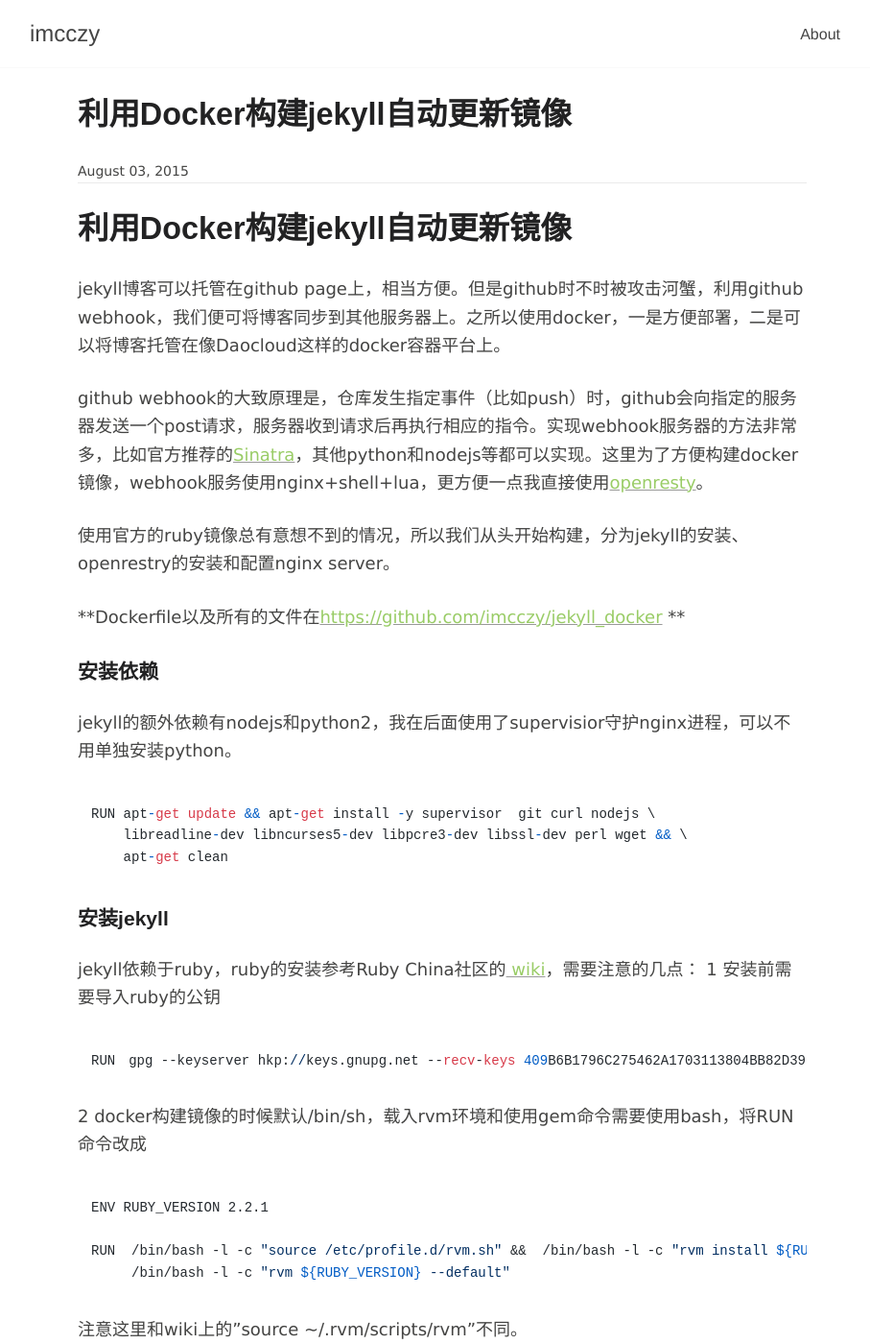
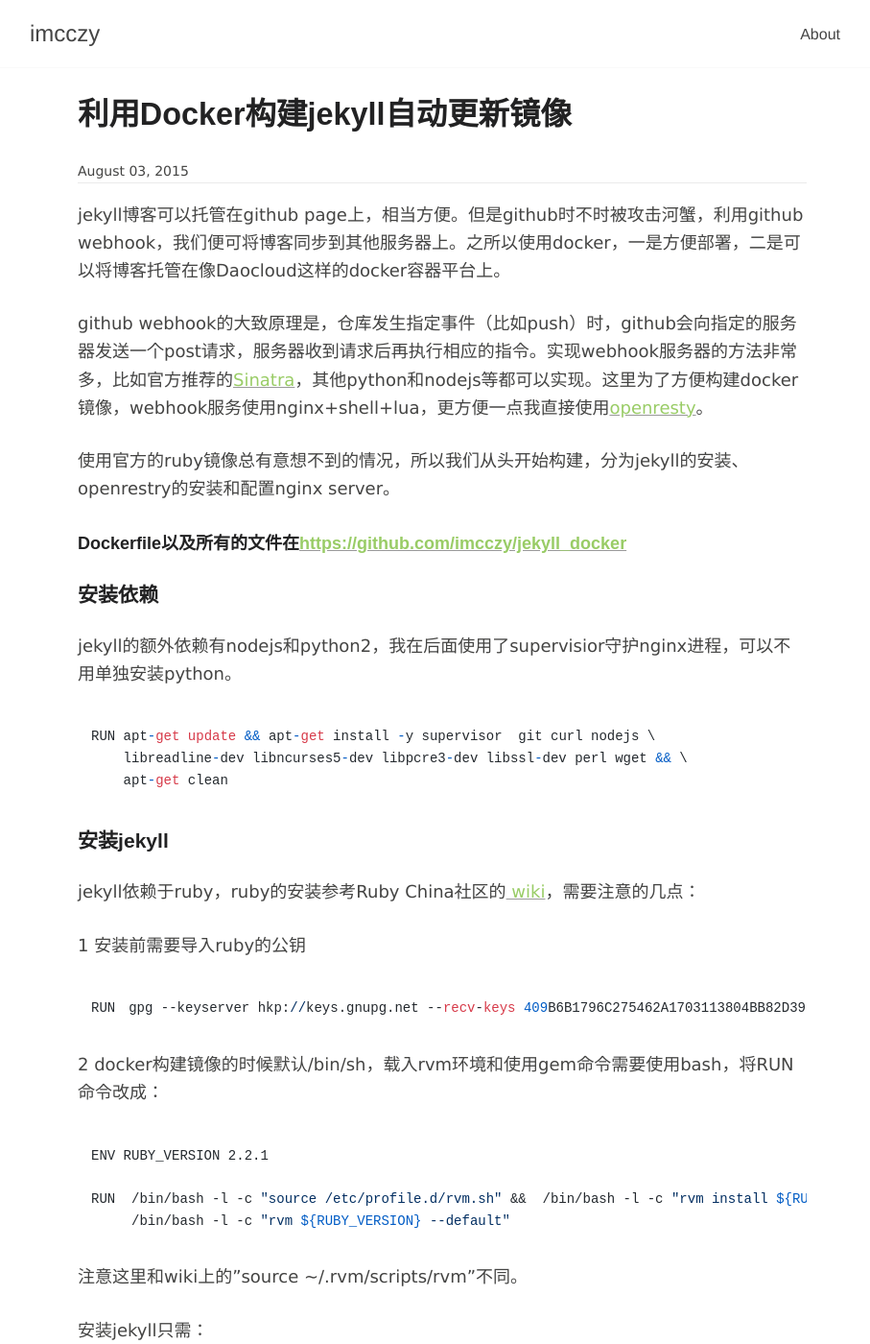
Before and after one commit to imcczy/imcczy.github.io, a Jekyll site: the page built from _posts/2015-08-03-jekyll-docker.md, in a window 1280 px wide and 1400 px high. Shown: the whole window at 96% size, without its empty margins (179-1086 px from the left). Built offline with Jekyll 4.4.1, drawn with Linux system fonts in a browser that asks for light colours; nearby versions of some CDN libraries; Markdown is read by kramdown in place of the engine named in the settings; comment, search, counter and statistics services are not loaded; some of the changed text lies outside the part shown.

Commit message:
2015-8-3

````diff
--- a/_posts/2015-08-03-jekyll-docker.md
+++ b/_posts/2015-08-03-jekyll-docker.md
@@ -4,16 +4,14 @@ title:  "利用Docker构建jekyll自动更新镜像"
 date:   2015-08-03 23:33:40
 categories: Linux
 ---
-#利用Docker构建jekyll自动更新镜像
-
 jekyll博客可以托管在github page上，相当方便。但是github时不时被攻击河蟹，利用github webhook，我们便可将博客同步到其他服务器上。之所以使用docker，一是方便部署，二是可以将博客托管在像Daocloud这样的docker容器平台上。
 
 github webhook的大致原理是，仓库发生指定事件（比如push）时，github会向指定的服务器发送一个post请求，服务器收到请求后再执行相应的指令。实现webhook服务器的方法非常多，比如官方推荐的[Sinatra](http://www.sinatrarb.com/)，其他python和nodejs等都可以实现。这里为了方便构建docker镜像，webhook服务使用nginx+shell+lua，更方便一点我直接使用[openresty](https://openresty.org/)。
 
 使用官方的ruby镜像总有意想不到的情况，所以我们从头开始构建，分为jekyll的安装、openrestry的安装和配置nginx server。
 
-**Dockerfile以及所有的文件在[https://github.com/imcczy/jekyll_docker](https://github.com/imcczy/jekyll_docker)
-**
+####Dockerfile以及所有的文件在[https://github.com/imcczy/jekyll_docker](https://github.com/imcczy/jekyll_docker)
+
 
 ###安装依赖
 
@@ -28,13 +26,14 @@ RUN apt-get update && apt-get install -y supervisor  git curl nodejs \
 ###安装jekyll
 
 jekyll依赖于ruby，ruby的安装参考Ruby China社区的[ wiki](https://ruby-china.org/wiki/install_ruby_guide)，需要注意的几点：
+
 1 安装前需要导入ruby的公钥
 
 ```bash
 RUN　gpg --keyserver hkp://keys.gnupg.net --recv-keys 409B6B1796C275462A1703113804BB82D39DC0E3
 ```
 
-2 docker构建镜像的时候默认/bin/sh，载入rvm环境和使用gem命令需要使用bash，将RUN命令改成
+2 docker构建镜像的时候默认/bin/sh，载入rvm环境和使用gem命令需要使用bash，将RUN命令改成：
 
 ```bash
 ENV RUBY_VERSION 2.2.1
@@ -73,7 +72,7 @@ RUN wget http://openresty.org/download/ngx_openresty-${OPENRESTY_VERSION}.tar.gz
 
 ```
 
-上面编译安装了luajit，并将openresty安装在/usr/servsers，nginx可执行文件路径为
+上面编译安装了luajit，并将openresty安装在/usr/servsers，nginx可执行文件路径为：
 
 ```bash
 /usr/servers/nginx/sbin/nginx
@@ -95,7 +94,7 @@ include /usr/servers/conf/*.conf;
 
 我们将nginx server配置存于/usr/servers/conf/*.conf。
 
-方便起见直接将原配置文件覆盖
+方便起见直接将原配置文件覆盖：
 
 ```bash
 RUN rm /usr/servers/nginx/conf/nginx.conf
@@ -104,7 +103,7 @@ ADD nginx.conf /usr/servers/nginx/conf/nginx.conf
 
 **2 添加一个server**
 
-server配置如下，这里webhook的post地址为yourdomian/build
+server配置如下，这里webhook的post地址为yourdomian/build。
 
 ```bash
 #jekyll.conf
@@ -210,4 +209,5 @@ CMD supervisord -c /etc/supervisor/conf.d/supervisord.conf
 Ps：jekyll.lua验证key部分可以不要，相应的在github上设置仓库的webhook也不需要设置key
 
 参考
+
 [利用github webhook自动更新hexo](http://blog.xmost.com/2015/06/use-github-webhooks-to-deploy-hexo/)
````
